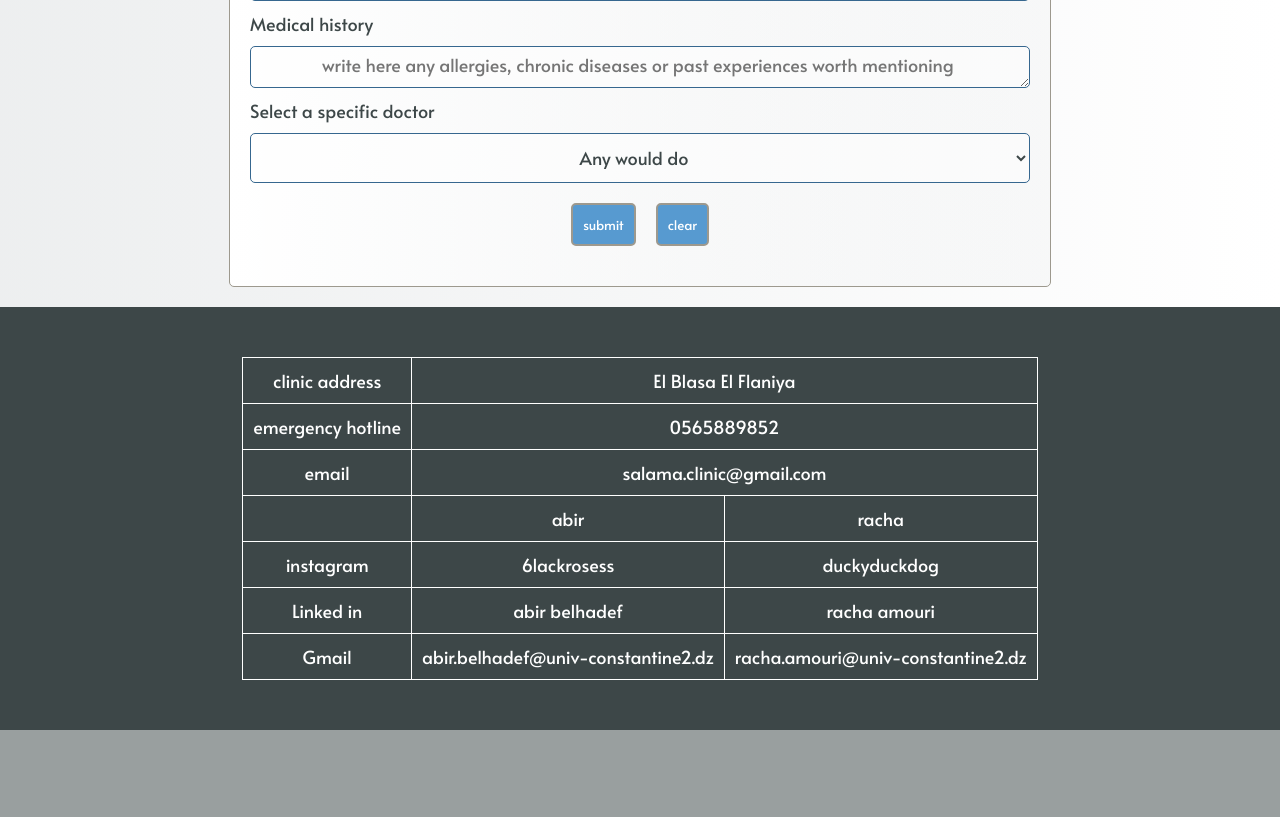
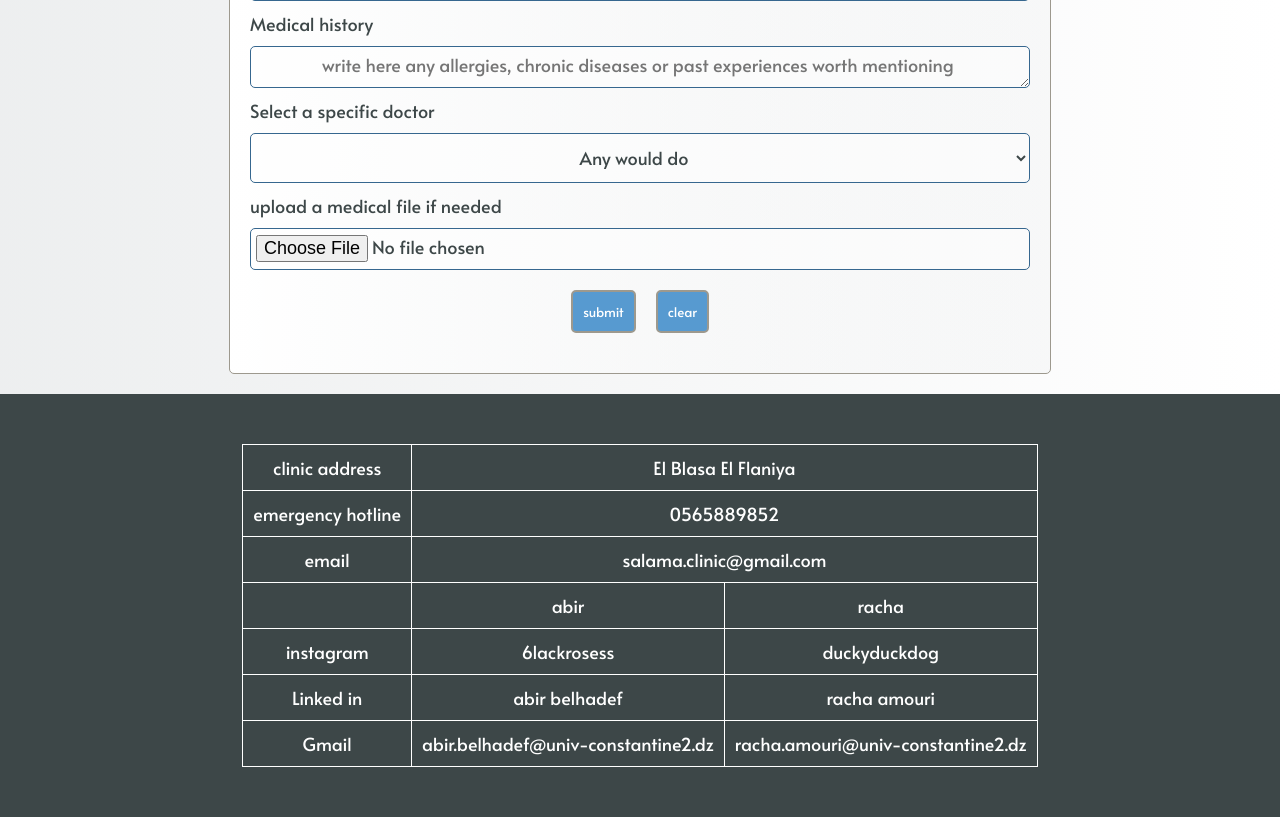
Before and after one commit to abir-cs/Salama, a PHP site: page /appointment.php in a window 1280 px wide. Shown: the part 1097-1914 px from the top of the page. Before the commit the page ends 1827 px from the top, so only its background shows below. Run offline with PHP 8.4, Linux system fonts and the light colour scheme.

Commit message:
upload medical file

```diff
--- a/appointment.php
+++ b/appointment.php
@@ -15,6 +15,7 @@
     <?php
     $success = false;
     $errors = [];
+    $uploadDir = __DIR__ . "/uploads/";
     require_once __DIR__ . "/connection.php";
     function clean($value)
     {
@@ -27,6 +28,11 @@
             $stmt1 = $mysqlClient->prepare("SELECT * FROM appointments WHERE id = :id ");
             $stmt1->execute([':id' => $id]);
             $appointment = $stmt1->fetch();
+            if ($id && !$medicalFileName) {
+                $old = $mysqlClient->prepare("SELECT medical_file FROM appointments WHERE id = :id");
+                $old->execute([':id' => $id]);
+                $medicalFileName = $old->fetchColumn();
+            }
         }
         if ($_SERVER["REQUEST_METHOD"] === "POST") {
 
@@ -43,6 +49,9 @@
             $address = clean($_POST['address']);
             $ah = clean($_POST['allergies_history'] ?? '');
             $sd = clean($_POST['selected_doctor']);
+            $mf = $_FILES['medical_file'] ?? null;
+            $medicalFileName = null;
+
 
             if (!$email) {
                 $errors[] = "Invalid email format.";
@@ -59,11 +68,26 @@
             if ($date && strtotime($date) < strtotime(date('Y-m-d'))) {
                 $errors[] = "Preferred date cannot be in the past.";
             }
+
+
+            if ($mf && $mf['error'] === UPLOAD_ERR_OK) {
+
+                $ext = strtolower(pathinfo($mf['name'], PATHINFO_EXTENSION));
+                $allowed = ['pdf', 'jpg', 'png'];
+
+                if (!in_array($ext, $allowed)) {
+                    $errors[] = "Invalid file format. Only PDF, JPG, PNG allowed.";
+                } else {
+                    // unique name to avoid overwriting
+                    $medicalFileName = uniqid('mf_', true) . '.' . $ext;
+                    move_uploaded_file($mf['tmp_name'], $uploadDir . $medicalFileName);
+                }
+            }
             if (empty($errors)) {
                 if (empty($id)) {
                     $sqlQuery = "INSERT INTO appointments
-                                    (first_name , last_name , birthdate , gender , requested_service , preferred_date , preferred_time , email , phone , address , allergies_history , selected_doctor )
-                                    VALUES (:first_name ,:last_name ,:birthdate ,:gender ,:requested_service ,:preferred_date ,:preferred_time ,:email ,:phone ,:address ,:allergies_history ,:selected_doctor )";
+                                    (first_name , last_name , birthdate , gender , requested_service , preferred_date , preferred_time , email , phone , address , allergies_history , selected_doctor,medical_file )
+                                    VALUES (:first_name ,:last_name ,:birthdate ,:gender ,:requested_service ,:preferred_date ,:preferred_time ,:email ,:phone ,:address ,:allergies_history ,:selected_doctor ,:medical_file)";
 
                     $stmt = $mysqlClient->prepare($sqlQuery);
                     $stmt->execute([
@@ -79,13 +103,14 @@
                         ':address' => $address,
                         ':allergies_history' => $ah,
                         ':selected_doctor' => $sd,
-
+                        ':medical_file' => $medicalFileName,
                     ]);
                     header("Location: appointment.php?success=1");
                 } else {
+
                     $stmt = $mysqlClient->prepare("UPDATE appointments SET first_name = :first_name, last_name = :last_name, birthdate = :birthdate, gender = :gender,
                         requested_service = :requested_service, preferred_date = :preferred_date, preferred_time = :preferred_time , email = :email, phone = :phone, address = :address, allergies_history = :allergies_history,
-                        selected_doctor = :selected_doctor Where id = :id");
+                        selected_doctor = :selected_doctor,medical_file = :medical_file Where id = :id");
 
                     $stmt->execute([
                         ':first_name' => $fname,
@@ -113,7 +138,7 @@
         $errors[] = "Something went wrong with request. Please try again.";
     }
     ?>
-    <nav>
+    <!-- <nav>
         <img src="assets/images/Group 2.png" alt="logo" width="250">
         <div class="links">
             <a href="index.php">HOME</a>
@@ -122,7 +147,7 @@
             <a href="appointment.php" style="text-decoration: underline;">APPOINTMENT</a>
             <a href="contact.html">CONTACT</a>
         </div>
-    </nav>
+    </nav> -->
     <img src="assets/doodles/doodle1.svg" alt="flower" class="doodle1">
     <img src="assets/doodles/doodle2.svg" alt="flower" class="doodle2">
     <img src="assets/doodles/doodle3.svg" alt="flower" class="doodle3">
@@ -135,7 +160,8 @@
     <?php endif; ?>
     <?php if (isset($_GET['updated'])): ?>
         <div class="success">
-            Your appointment request has been updated successfully. <a style="color: #2f5f85;" href="src/manage_appointments.php">table</a>
+            Your appointment request has been updated successfully. <a style="color: #2f5f85;"
+                href="src/manage_appointments.php">table</a>
         </div>
     <?php endif; ?>
     <?php if (!empty($errors)): ?>
@@ -148,7 +174,7 @@
             </ul>
         </div>
     <?php endif; ?>
-    <form method="post" id="appointment">
+    <form method="post" enctype="multipart/form-data" id="appointment">
         <input type="hidden" name="id" value="<?= $_GET['id'] ?? '' ?>">
         <label for="Fname">First name</label>
         <input type="text" id="Fname" name="first_name" value="<?= $appointment['first_name'] ?? '' ?>" required>
@@ -169,19 +195,26 @@
 
         <label for="service"></label>
         <select name="requested_service" id="service">
-            <option value="general" <?= ($appointment['requested_service'] ?? '') ===  "general" ? 'selected' : '' ?>>general consultation</option>
-            <option value="pediatric" <?= ($appointment['requested_service'] ?? '') ===  "pediatric" ? 'selected' : '' ?>>pediatric consultation</option>
-            <option value="dental" <?= ($appointment['requested_service'] ?? '') ===  "dental" ? 'selected' : '' ?>>dental checkup</option>
-            <option value="physiotherapy" <?= ($appointment['requested_service'] ?? '') ===  "physiotherapy" ? 'selected' : '' ?>>physiotherapy session</option>
-            <option value="vaccination" <?= ($appointment['requested_service'] ?? '') ===  "vaccination" ? 'selected' : '' ?>>vaccination</option>
-            <option value="labtest" <?= ($appointment['requested_service'] ?? '') ===  "labtest" ? 'selected' : '' ?>>lab test</option>
-            <option value="followup" <?= ($appointment['requested_service'] ?? '') ===  "followup" ? 'selected' : '' ?>>follow-up appointment</option>
-            <option value="special" <?= ($appointment['requested_service'] ?? '') ===  "special" ? 'selected' : '' ?>>special consultation</option>
+            <option value="general" <?= ($appointment['requested_service'] ?? '') === "general" ? 'selected' : '' ?>>
+                general consultation</option>
+            <option value="pediatric" <?= ($appointment['requested_service'] ?? '') === "pediatric" ? 'selected' : '' ?>>
+                pediatric consultation</option>
+            <option value="dental" <?= ($appointment['requested_service'] ?? '') === "dental" ? 'selected' : '' ?>>dental
+                checkup</option>
+            <option value="physiotherapy" <?= ($appointment['requested_service'] ?? '') === "physiotherapy" ? 'selected' : '' ?>>physiotherapy session</option>
+            <option value="vaccination" <?= ($appointment['requested_service'] ?? '') === "vaccination" ? 'selected' : '' ?>>vaccination</option>
+            <option value="labtest" <?= ($appointment['requested_service'] ?? '') === "labtest" ? 'selected' : '' ?>>lab
+                test</option>
+            <option value="followup" <?= ($appointment['requested_service'] ?? '') === "followup" ? 'selected' : '' ?>>
+                follow-up appointment</option>
+            <option value="special" <?= ($appointment['requested_service'] ?? '') === "special" ? 'selected' : '' ?>>
+                special consultation</option>
         </select>
         <label for="date">Preferred date</label>
         <input type="date" id="date" name="preferred_date" value="<?= $appointment['preferred_date'] ?? '' ?>" required>
         <label for="appt"> Preferred time</label>
-        <input type="time" id="appt" name="preferred_time" min="08:00" max="19:00" step="900" value="<?= $appointment['preferred_time'] ?? '' ?>" required>
+        <input type="time" id="appt" name="preferred_time" min="08:00" max="19:00" step="900"
+            value="<?= $appointment['preferred_time'] ?? '' ?>" required>
 
         <label for="email">Email</label>
         <input type="email" id="email" name="email" value="<?= $appointment['email'] ?? '' ?>" required>
@@ -194,14 +227,23 @@
             placeholder="write here any allergies, chronic diseases or past experiences worth mentioning "><?= $appointment['allergies_history'] ?? '' ?></textarea>
         <label for="doctor">Select a specific doctor</label>
         <select id="doctor" name="selected_doctor">
-            <option value="any" <?= ($appointment['selected_doctor'] ?? '') === "any" ? 'selected' : '' ?>>Any would do</option>
-            <option value="house" <?= ($appointment['selected_doctor'] ?? '') === "house" ? 'selected' : '' ?>>dr.house</option>
-            <option value="belfoul" <?= ($appointment['selected_doctor'] ?? '') === "belfoul" ? 'selected' : '' ?>>dr.belfoul meryem</option>
-            <option value="meli" <?= ($appointment['selected_doctor'] ?? '') === "meli" ? 'selected' : '' ?>>dr.meli</option>
-            <option value="melohi" <?= ($appointment['selected_doctor'] ?? '') === "melohi" ? 'selected' : '' ?>>dr.melohi salime</option>
-            <option value="abod" <?= ($appointment['selected_doctor'] ?? '') === "abod" ? 'selected' : '' ?>>dr.abod ahmed</option>
-            <option value="kadri" <?= ($appointment['selected_doctor'] ?? '') === "kadri" ? 'selected' : '' ?>>dr.kadri</option>
+            <option value="any" <?= ($appointment['selected_doctor'] ?? '') === "any" ? 'selected' : '' ?>>Any would do
+            </option>
+            <option value="house" <?= ($appointment['selected_doctor'] ?? '') === "house" ? 'selected' : '' ?>>dr.house
+            </option>
+            <option value="belfoul" <?= ($appointment['selected_doctor'] ?? '') === "belfoul" ? 'selected' : '' ?>>
+                dr.belfoul meryem</option>
+            <option value="meli" <?= ($appointment['selected_doctor'] ?? '') === "meli" ? 'selected' : '' ?>>dr.meli
+            </option>
+            <option value="melohi" <?= ($appointment['selected_doctor'] ?? '') === "melohi" ? 'selected' : '' ?>>dr.melohi
+                salime</option>
+            <option value="abod" <?= ($appointment['selected_doctor'] ?? '') === "abod" ? 'selected' : '' ?>>dr.abod ahmed
+            </option>
+            <option value="kadri" <?= ($appointment['selected_doctor'] ?? '') === "kadri" ? 'selected' : '' ?>>dr.kadri
+            </option>
         </select>
+        <label for="mf">upload a medical file if needed</label>
+        <input type="file" name="medical_file" accept=".pdf,.jpg,.png">
         <div class="buttons">
             <button><?= isset($_GET['id']) ? 'update' : 'submit' ?></button>
             <button type="button" class="clear">clear</button>
--- a/login.php
+++ b/login.php
@@ -33,12 +33,6 @@
                 $error = "Invalid password";
             }
         }
-
-        if (!$error) {
-
-            header("Location: dashboard.php");
-            exit;
-        }
     }
     ?>
     <div class="coat">
--- a/signup.php
+++ b/signup.php
@@ -41,7 +41,7 @@
                 ':username' => $username,
                 ':password' => $hashedPassword,
             ]);
-            header("Location: dashboard.php");
+            header("Location: src/dashboard.php");
             exit;
         }
     }
```
Also changed, not shown: uploads/mf_695b8ccbcd14a3.52324459.jpg (added).
